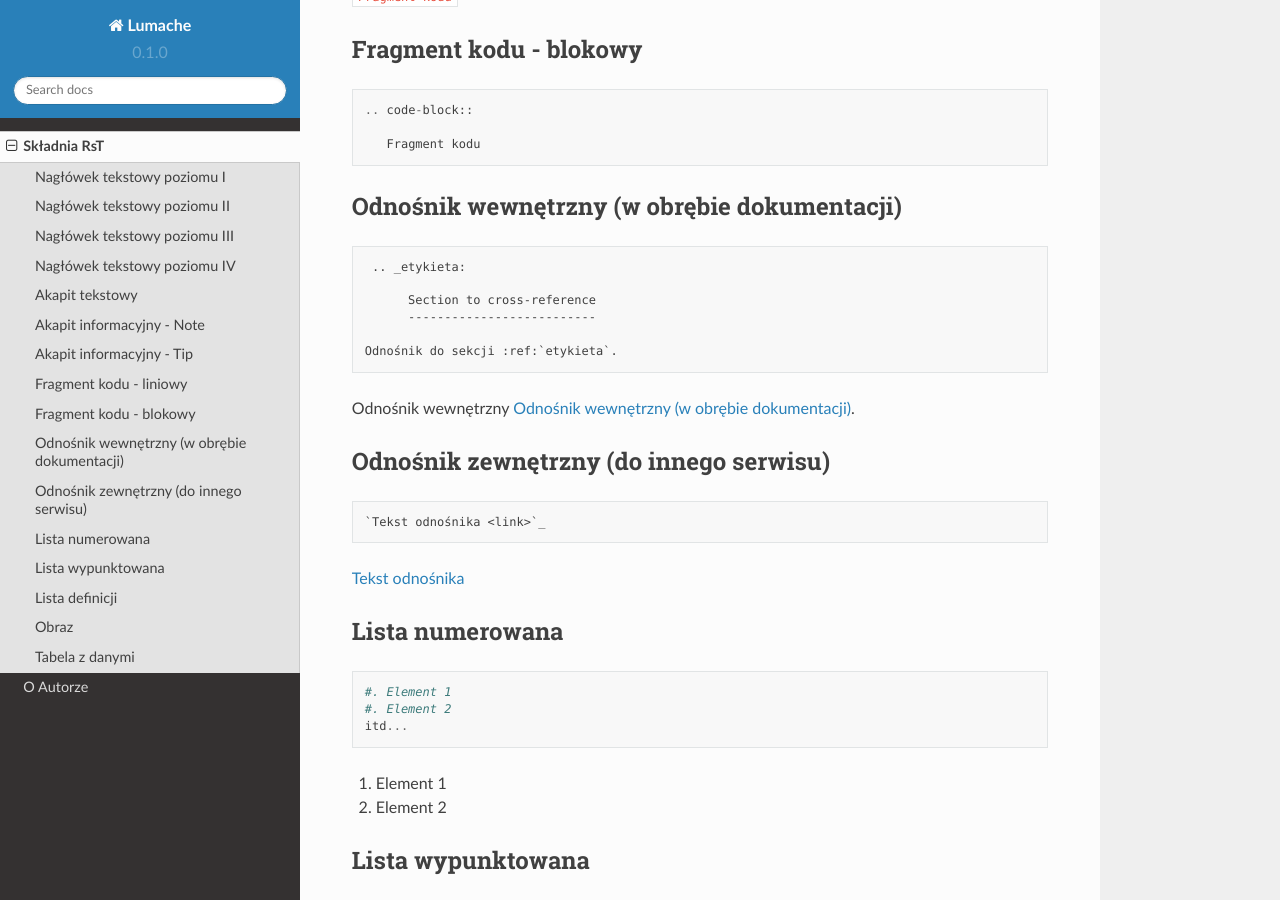
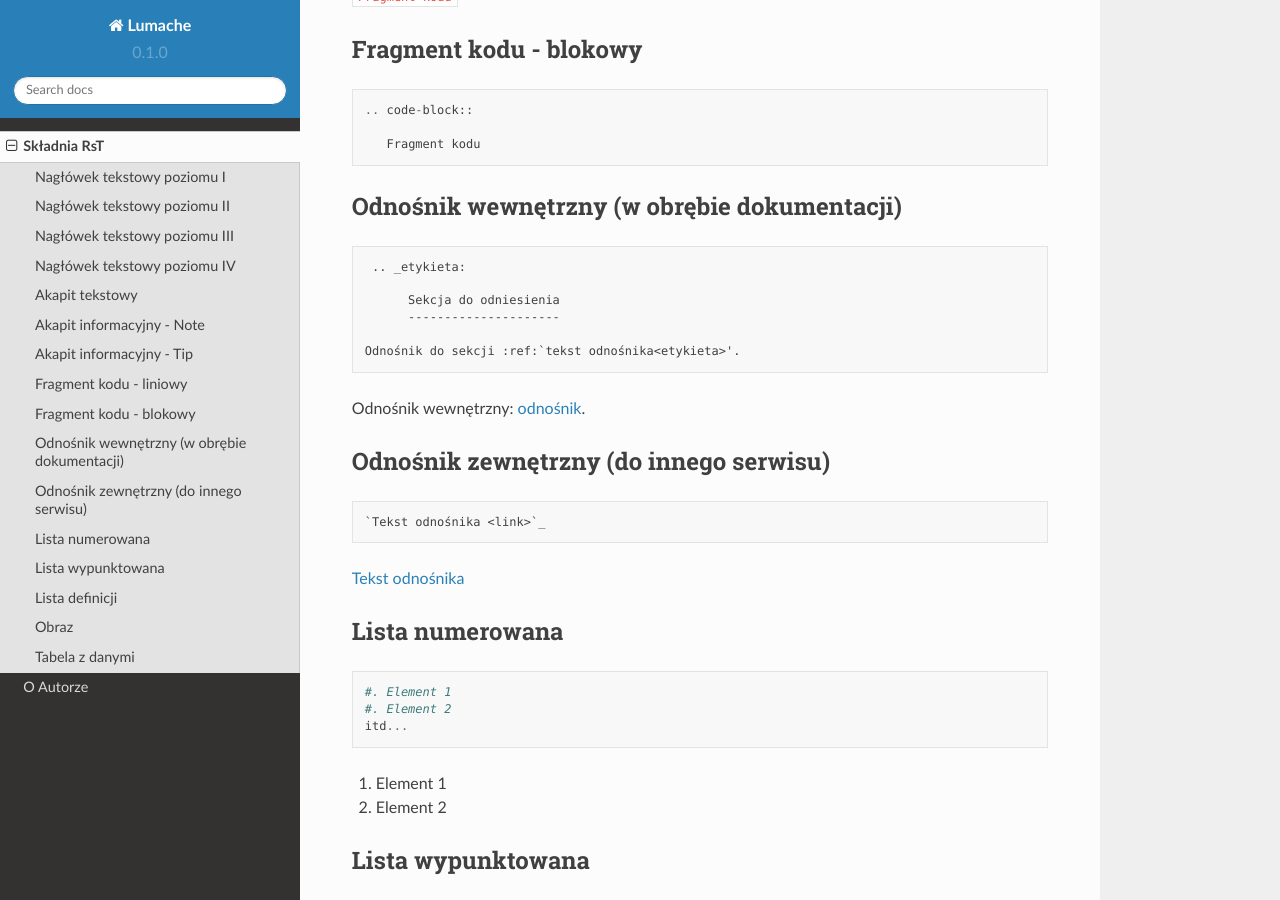
Before and after one commit to Solarczyk/zse-4tpks-rtd, a Sphinx documentation site: the page built from docs/source/skladnia.rst, in a window 1280 px wide and 900 px high, scrolled down 1559 px. Built offline with Sphinx 7.4.7 and the Read the Docs theme 2.0.0, drawn with Linux system fonts in a browser that asks for light colours.

Commit message:
Update skladnia.rst

```diff
--- a/docs/source/skladnia.rst
+++ b/docs/source/skladnia.rst
@@ -99,12 +99,12 @@ Odnośnik wewnętrzny (w obrębie dokumentacji)
 
        .. _etykieta:
 
-            Section to cross-reference
-            --------------------------
+            Sekcja do odniesienia
+            ---------------------
 
-      Odnośnik do sekcji :ref:`etykieta`.
+      Odnośnik do sekcji :ref:`tekst odnośnika<etykieta>'.
 
-Odnośnik wewnętrzny :ref:`etykieta`.
+Odnośnik wewnętrzny: :ref:`odnośnik<etykieta>`.
 
 Odnośnik zewnętrzny (do innego serwisu)
 ---------------------------------------
```
